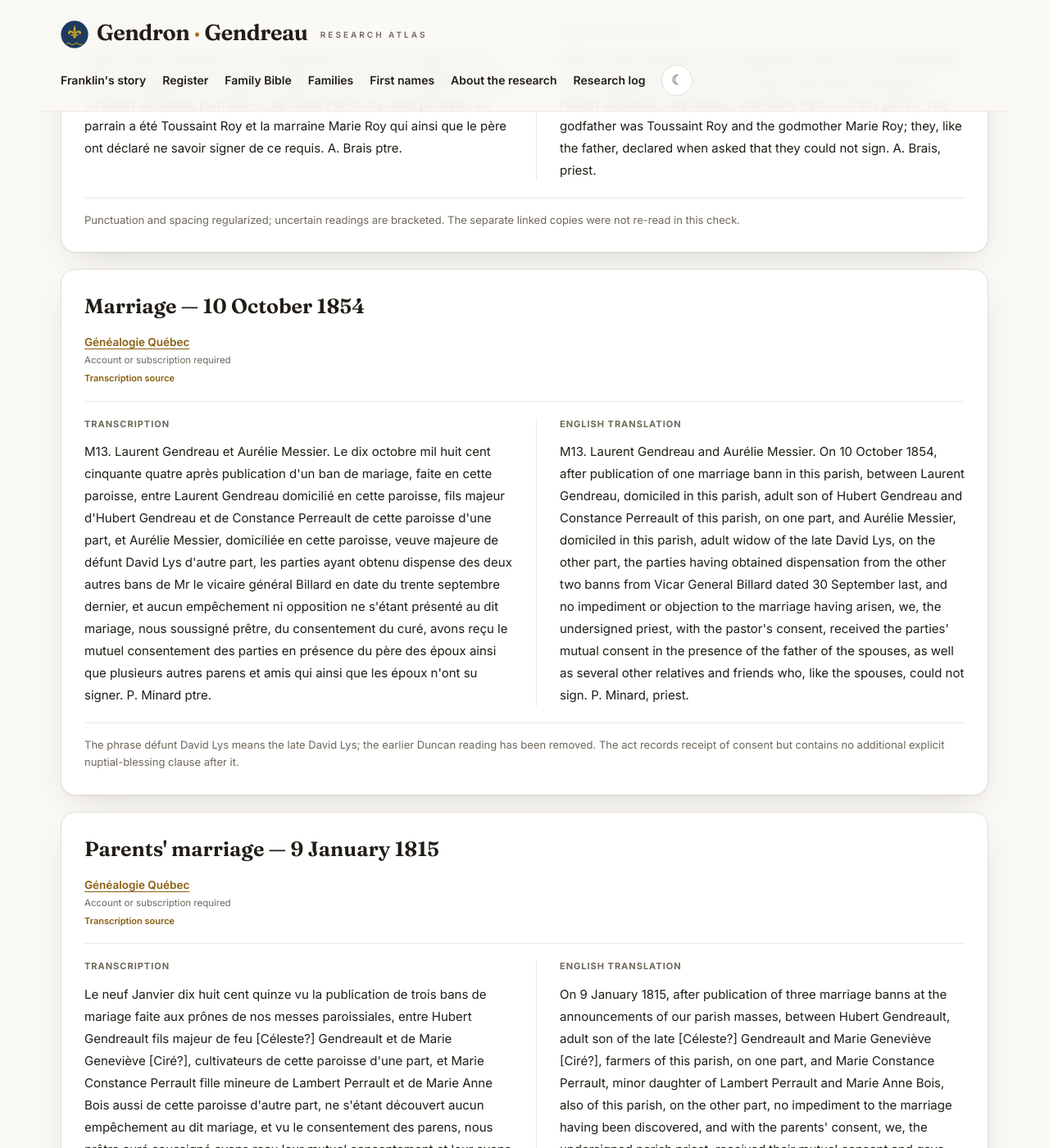
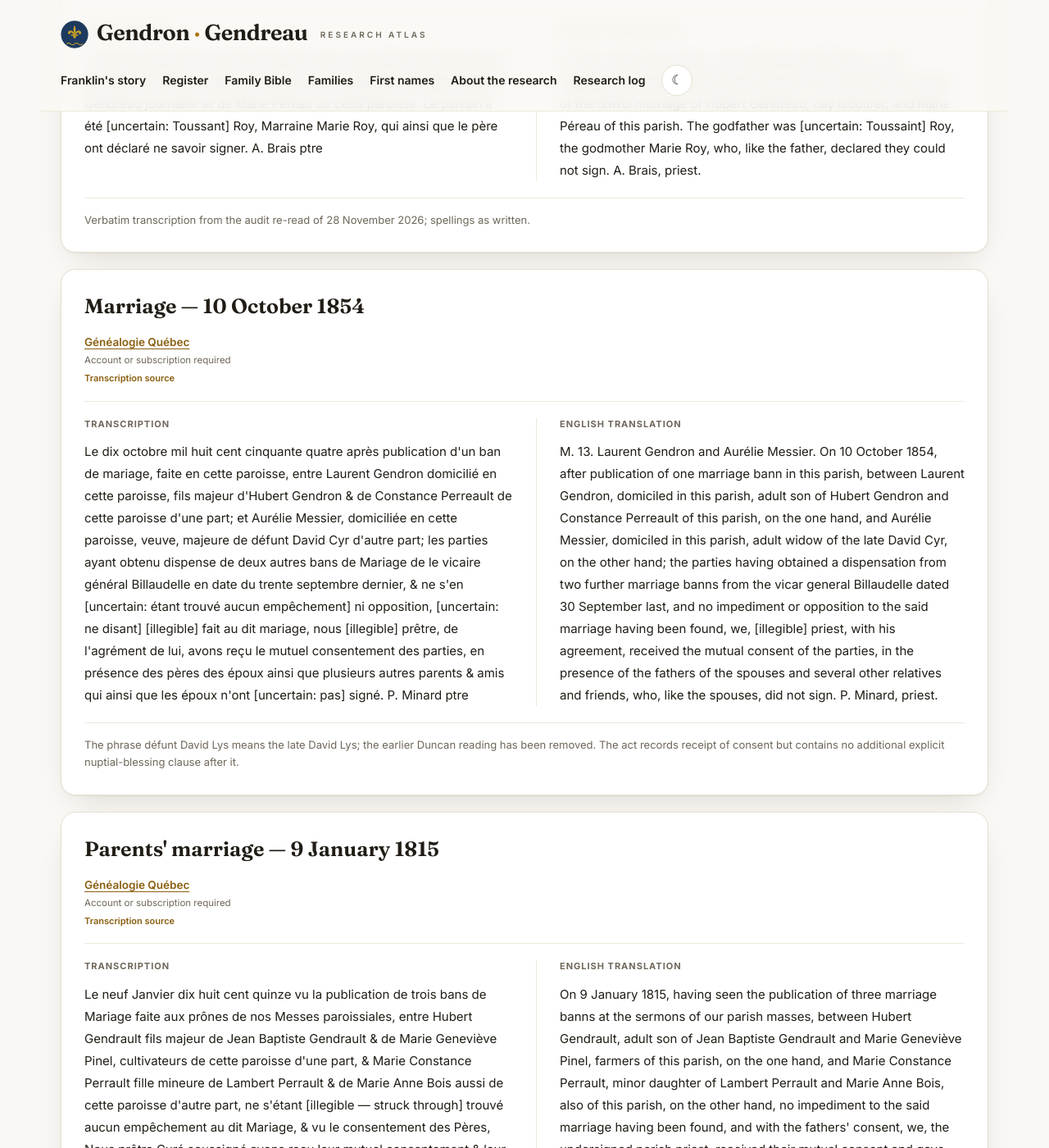
Before and after one commit to vetharmon/gendron-research, a Jekyll site: the page built from _candidates/c187.md, in a window 1280 px wide and 1400 px high, scrolled down 1480 px. Shown: the whole window at 82% size. Built offline with Jekyll 4.4.1, drawn with Linux system fonts in a browser that asks for light colours; some of the changed text lies outside the part shown.

Commit message:
Add files via upload

```diff
--- a/_candidates/c187.md
+++ b/_candidates/c187.md
@@ -16,52 +16,54 @@ sources:
 - label: LAFRANCE baptism (act 4473260)
   url: https://www.genealogiequebec.com/Membership/LAFRANCE/acte/4473260
   access: Account or subscription required
-  provenance: Original register image read on 23 November 2026. Birth and baptism 8 September 1826; the mother is Marie Perrou in this copy and the father a day laborer. Sponsors Toussaint Roy and Marie Roy.
+  provenance: Original register image read on 23 November 2026. Birth and baptism 8 September 1826; the mother is Marie Perrou in this copy and the father a day laborer. Sponsors Toussaint Roy and Marie Roy. Re-read and verified 28 November 2026 — image d1p_02291511.jpg, act B.228; the mother is Marie Péreau in this copy (the earlier transcription's Perrou is not retained) and the godfather's first name is uncertain.
   document_id: act-4473260
   document_primary: true
   document_title: Baptism — 8 September 1826
   document_note: ''
-  transcription: B228. Laurent Gendreau. Le huit septembre mil huit cent vingt six nous prêtre soussigné avons baptisé Laurent né de ce jour du légitime mariage d'Hubert Gendreau journalier et de Marie Perrou de cette paroisse. Le parrain a été Toussaint Roy et la marraine Marie Roy qui ainsi que le père ont déclaré ne savoir signer de ce requis. A. Brais ptre.
-  translation: B228. Laurent Gendreau. On 8 September 1826, we, the undersigned priest, baptized Laurent, born this day of the lawful marriage of Hubert Gendreau, day laborer, and Marie Perrou of this parish. The godfather was Toussaint Roy and the godmother Marie Roy; they, like the father, declared when asked that they could not sign. A. Brais, priest.
+  transcription: "Le huit septembre mil huit cent vingt six par nous prêtre soussigné avons baptisé Laurent, [uncertain: né de ce jour] du légitime mariage d'Hubert Gendreau journalier et de Marie Péreau de cette paroisse. Le parrain a été [uncertain: Toussant] Roy, Marraine Marie Roy, qui ainsi que le père ont déclaré ne savoir signer. A. Brais ptre"
+  translation: "B. 228. Laurent Gendreau. On 8 September 1826, by us, the undersigned priest, was baptized Laurent, born this day [uncertain] of the lawful marriage of Hubert Gendreau, day labourer, and Marie Péreau of this parish. The godfather was [uncertain: Toussaint] Roy, the godmother Marie Roy, who, like the father, declared they could not sign. A. Brais, priest."
   text_language: fr
   text_type: transcription
-  text_note: Punctuation and spacing regularized; uncertain readings are bracketed. The separate linked copies were not re-read in this check.
+  text_note: "Verbatim transcription from the audit re-read of 28 November 2026; spellings as written."
 - label: Généalogie Québec
   url: https://www.genealogiequebec.com/Membership/LAFRANCE/img/acte/4473260
   access: Account or subscription required
-  provenance: Recorded in the source research notes.
+  provenance: Recorded in the source research notes. Direct-image link to the same act image (d1p_02291511.jpg) verified for the LAFRANCE entry above, 28 November 2026; the transcription there applies to this image.
+  transcription: "Le huit septembre mil huit cent vingt six par nous prêtre soussigné avons baptisé Laurent, [uncertain: né de ce jour] du légitime mariage d'Hubert Gendreau journalier et de Marie Péreau de cette paroisse. Le parrain a été [uncertain: Toussant] Roy, Marraine Marie Roy, qui ainsi que le père ont déclaré ne savoir signer. A. Brais ptre"
   document_id: act-4473260
   document_primary: false
 - label: Généalogie Québec
   url: https://www.genealogiequebec.com/Membership/LAFRANCE/img/acte/13558705
   access: Account or subscription required
-  provenance: Original register image read on 23 November 2026. The complete act crosses from the lower left to the upper right. It says défunt David Lys, not David Lys. The wording père des époux is retained literally; no further presence or parent-life inference is made.
+  provenance: Original register image read on 23 November 2026. The complete act crosses from the lower left to the upper right. It says défunt David Lys, not David Lys. The wording père des époux is retained literally; no further presence or parent-life inference is made. Re-read and verified 28 November 2026 — image d1p_02550042.jpg, act M.13. The act and the LAFRANCE index name the bride's late husband David Cyr, against the David Lys asserted in this entry's note and earlier provenance, and spell the groom Gendron, not Gendreau; a few words mid-act are illegible, as marked.
   document_id: act-13558705
   document_primary: true
   document_title: Marriage — 10 October 1854
   document_note: The phrase défunt David Lys means the late David Lys; the earlier Duncan reading has been removed. The act records receipt of consent but contains no additional explicit nuptial-blessing clause after it.
-  transcription: M13. Laurent Gendreau et Aurélie Messier. Le dix octobre mil huit cent cinquante quatre après publication d'un ban de mariage, faite en cette paroisse, entre Laurent Gendreau domicilié en cette paroisse, fils majeur d'Hubert Gendreau et de Constance Perreault de cette paroisse d'une part, et Aurélie Messier, domiciliée en cette paroisse, veuve majeure de défunt David Lys d'autre part, les parties ayant obtenu dispense des deux autres bans de Mr le vicaire général Billard en date du trente septembre dernier, et aucun empêchement ni opposition ne s'étant présenté au dit mariage, nous soussigné prêtre, du consentement du curé, avons reçu le mutuel consentement des parties en présence du père des époux ainsi que plusieurs autres parens et amis qui ainsi que les époux n'ont su signer. P. Minard ptre.
-  translation: M13. Laurent Gendreau and Aurélie Messier. On 10 October 1854, after publication of one marriage bann in this parish, between Laurent Gendreau, domiciled in this parish, adult son of Hubert Gendreau and Constance Perreault of this parish, on one part, and Aurélie Messier, domiciled in this parish, adult widow of the late David Lys, on the other part, the parties having obtained dispensation from the other two banns from Vicar General Billard dated 30 September last, and no impediment or objection to the marriage having arisen, we, the undersigned priest, with the pastor's consent, received the parties' mutual consent in the presence of the father of the spouses, as well as several other relatives and friends who, like the spouses, could not sign. P. Minard, priest.
+  transcription: "Le dix octobre mil huit cent cinquante quatre après publication d'un ban de mariage, faite en cette paroisse, entre Laurent Gendron domicilié en cette paroisse, fils majeur d'Hubert Gendron & de Constance Perreault de cette paroisse d'une part; et Aurélie Messier, domiciliée en cette paroisse, veuve, majeure de défunt David Cyr d'autre part; les parties ayant obtenu dispense de deux autres bans de Mariage de le vicaire général Billaudelle en date du trente septembre dernier, & ne s'en [uncertain: étant trouvé aucun empêchement] ni opposition, [uncertain: ne disant] [illegible] fait au dit mariage, nous [illegible] prêtre, de l'agrément de lui, avons reçu le mutuel consentement des parties, en présence des pères des époux ainsi que plusieurs autres parents & amis qui ainsi que les époux n'ont [uncertain: pas] signé. P. Minard ptre"
+  translation: "M. 13. Laurent Gendron and Aurélie Messier. On 10 October 1854, after publication of one marriage bann in this parish, between Laurent Gendron, domiciled in this parish, adult son of Hubert Gendron and Constance Perreault of this parish, on the one hand, and Aurélie Messier, domiciled in this parish, adult widow of the late David Cyr, on the other hand; the parties having obtained a dispensation from two further marriage banns from the vicar general Billaudelle dated 30 September last, and no impediment or opposition to the said marriage having been found, we, [illegible] priest, with his agreement, received the mutual consent of the parties, in the presence of the fathers of the spouses and several other relatives and friends, who, like the spouses, did not sign. P. Minard, priest."
   text_language: fr
   text_type: transcription
-  text_note: The phrase défunt David Lys means the late David Lys; the earlier Duncan reading has been removed. The act records receipt of consent but contains no additional explicit nuptial-blessing clause after it.
+  text_note: "Verbatim transcription from the audit re-read of 28 November 2026, replacing the earlier transcription; spellings as written."
 - label: Généalogie Québec
   url: https://www.genealogiequebec.com/Membership/LAFRANCE/img/acte/5702361
   access: Account or subscription required
-  provenance: Original register image read on 23 November 2026. The original explicitly names the bride Marie Constance Perrault, daughter of Lambert Perrault and Marie Anne Bois. This supports the Marie/Constance bridge. The paternal grandfather given name and paternal grandmother surname remain uncertain.
+  provenance: Original register image read on 23 November 2026. The original explicitly names the bride Marie Constance Perrault, daughter of Lambert Perrault and Marie Anne Bois. This supports the Marie/Constance bridge. The paternal grandfather given name and paternal grandmother surname remain uncertain. Re-read and verified 28 November 2026 — image d1p_18291028.jpg. The act and the LAFRANCE index name the groom's parents Jean Baptiste Gendrault (present as a witness, not deceased) and Marie Geneviève Pinel, against the earlier transcription's feu [Céleste?] Gendreault and Marie Geneviève [Ciré?].
   document_id: act-5702361
   document_primary: true
   document_title: Parents' marriage — 9 January 1815
   document_note: ''
-  transcription: Le neuf Janvier dix huit cent quinze vu la publication de trois bans de mariage faite aux prônes de nos messes paroissiales, entre Hubert Gendreault fils majeur de feu [Céleste?] Gendreault et de Marie Geneviève [Ciré?], cultivateurs de cette paroisse d'une part, et Marie Constance Perrault fille mineure de Lambert Perrault et de Marie Anne Bois aussi de cette paroisse d'autre part, ne s'étant découvert aucun empêchement au dit mariage, et vu le consentement des parens, nous prêtre curé soussigné avons reçu leur mutuel consentement et leur avons donné la bénédiction nuptiale en présence de Jean Baptiste Gendreault frère de l'époux, de Lambert Perrault père de l'épouse, et de plusieurs autres qui ainsi que les contractans ne savent signer. [Initiales] Painchaud ptre.
-  translation: On 9 January 1815, after publication of three marriage banns at the announcements of our parish masses, between Hubert Gendreault, adult son of the late [Céleste?] Gendreault and Marie Geneviève [Ciré?], farmers of this parish, on one part, and Marie Constance Perrault, minor daughter of Lambert Perrault and Marie Anne Bois, also of this parish, on the other part, no impediment to the marriage having been discovered, and with the parents' consent, we, the undersigned parish priest, received their mutual consent and gave them the nuptial blessing in the presence of Jean Baptiste Gendreault, the groom's brother, Lambert Perrault, the bride's father, and several others who, like the contracting parties, could not sign. [Initials] Painchaud, priest.
+  transcription: "Le neuf Janvier dix huit cent quinze vu la publication de trois bans de Mariage faite aux prônes de nos Messes paroissiales, entre Hubert Gendrault fils majeur de Jean Baptiste Gendrault & de Marie Geneviève Pinel, cultivateurs de cette paroisse d'une part, & Marie Constance Perrault fille mineure de Lambert Perrault & de Marie Anne Bois aussi de cette paroisse d'autre part, ne s'étant [illegible — struck through] trouvé aucun empêchement au dit Mariage, & vu le consentement des Pères, Nous prêtre Curé soussigné avons reçu leur mutuel consentement & leur avons donné la bénédiction nuptiale en présence de Jean Baptiste Gendrault père de l'Époux, de Lambert Perrault père de l'Épouse & de plusieurs autres qui ainsi que les contractants ne sçavent signer. [uncertain: Ch. St. Painchaud] ptre"
+  translation: "On 9 January 1815, having seen the publication of three marriage banns at the sermons of our parish masses, between Hubert Gendrault, adult son of Jean Baptiste Gendrault and Marie Geneviève Pinel, farmers of this parish, on the one hand, and Marie Constance Perrault, minor daughter of Lambert Perrault and Marie Anne Bois, also of this parish, on the other hand, no impediment to the said marriage having been found, and with the fathers' consent, we, the undersigned parish priest, received their mutual consent and gave them the nuptial blessing in the presence of Jean Baptiste Gendrault, father of the groom, Lambert Perrault, father of the bride, and several others, who, like the contracting parties, could not sign. [uncertain: Ch. St. Painchaud], priest."
   text_language: fr
   text_type: transcription
-  text_note: Punctuation and spacing regularized; uncertain readings are bracketed. The separate linked copies were not re-read in this check.
+  text_note: "Verbatim transcription from the audit re-read of 28 November 2026, replacing the earlier transcription; spellings as written."
 - label: FamilySearch register image (LAFRANCE act 4473260)
   url: https://www.familysearch.org/ark:/61903/3:1:3QS7-L993-ZDBF
   access: Free FamilySearch account
-  provenance: Quebec, Catholic Parish Registers, 1621-1979 — image 319, film 1031785. Matched to the LAFRANCE act on name, date and parents (12 Nov 2026).
+  provenance: Quebec, Catholic Parish Registers, 1621-1979 — image 319, film 1031785. Matched to the LAFRANCE act on name, date and parents (12 Nov 2026). Re-read and verified 28 November 2026 — image 319 of 512, film 005469573 (the film number in the earlier provenance differs); this copy gives the godfather a first name read as Cinquantin (uncertain) and the trade forgeron, and reads the mother's surname as Pareau (uncertain), against the civil copy's readings — each copy is transcribed as it reads.
+  transcription: "Le huit septembre mil huit cent vingt six nous prêtre soussigné avons baptisé Laurent né [uncertain: ce jour] de légitime mariage de Hubert Gendreau journalier et de Marie [uncertain: Pareau] de cette paroisse. le parrain a esté [uncertain: Cinquantin] forgeron Roy et la marraine marie Roy, qui ainsi que le parrain ont déclaré ne savoir signer de ce requis. A. Brais ptre"
   document_id: act-4473260
   document_primary: false
 filenames:
```
